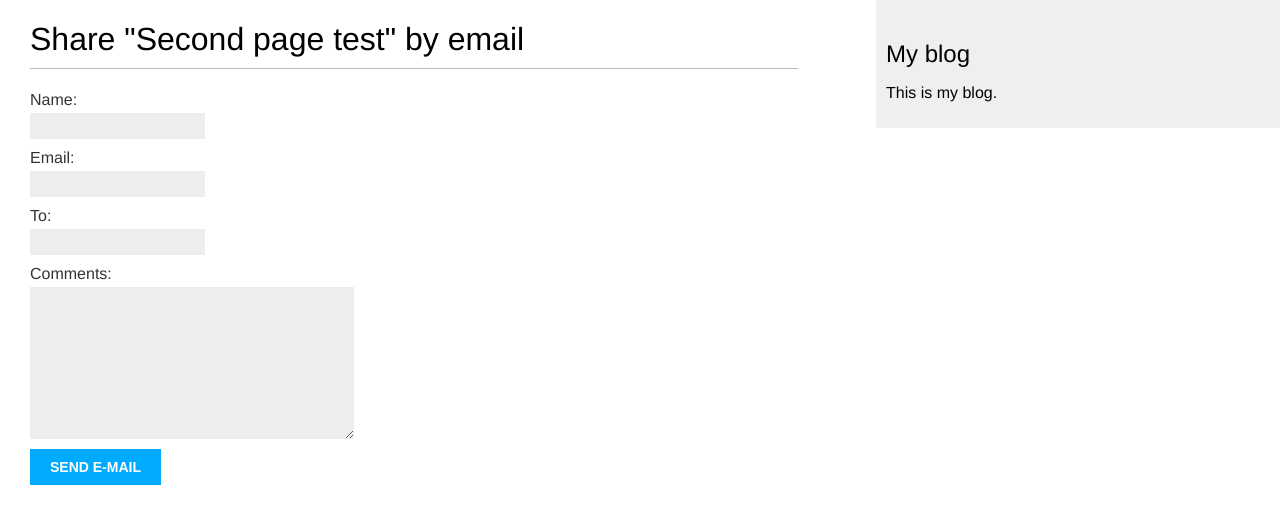
After one commit to habibmichael/Simple-Blog, a Django app: page /blog/4/share/ in a window 1280 px wide. The commit adds this page. Shown: the top 524 px of the page. Run offline with Django 3.2, Linux system fonts and the light colour scheme; data comes from the database, SQL or seed files in the repository.

Commit message:
Create sharing by email functionality & template

```diff
--- /dev/null
+++ b/blog/forms.py
@@ -0,0 +1,8 @@
+from django import forms
+
+class EmailPostForm(forms.Form):
+    name = forms.CharField(max_length=25)
+    email = forms.EmailField()
+    to = forms.EmailField()
+    comments = forms.CharField(required=False,
+                               widget=forms.Textarea)
--- a/blog/templates/blog/post/detail.html
+++ b/blog/templates/blog/post/detail.html
@@ -6,4 +6,7 @@
     <h1>{{ post.title }}</h1>
     <p class="date">Published {{ post.publish }} by {{ post.author }}</p>
     {{ post.body|linebreaks }}
+    <p>
+    <a href = "{% url "blog:post_share" post.id %}"> Share this post</a>
+    </p>
 {% endblock %}
--- /dev/null
+++ b/blog/templates/blog/post/share.html
@@ -0,0 +1,19 @@
+{% extends "blog/base.html" %}
+
+{% block title %} Share a post {% endblock %}
+
+{% block content %}
+    {% if sent %}
+    <h1> Email succesfully sent</h1>
+    <p>
+        "{{ post.title }}" was successfully sent to {{ cd.to}}
+    </p>
+    {% else %}
+    <h1> Share "{{ post.title }}" by email</h1>
+    <form action = "." method="post">
+        {{ form.as_p }}
+        {% csrf_token %}
+        <input type = "submit" value = "Send e-mail">
+    </form>
+    {% endif %}
+{% endblock %}
--- a/blog/urls.py
+++ b/blog/urls.py
@@ -9,4 +9,6 @@ urlpatterns = [
     url(r'^(?P<year>\d{4})/(?P<month>\d{2})/(?P<day>\d{2})/(?P<post>[-\w]+)/$',
         views.post_detail,
         name='post_detail'),
+    url(r'^(?P<post_id>\d+)/share/$',views.post_share,
+        name='post_share')
 ]
--- a/blog/views.py
+++ b/blog/views.py
@@ -2,7 +2,8 @@ from django.shortcuts import render, get_object_or_404
 from django.core.paginator import Paginator,EmptyPage,\
     PageNotAnInteger
 from django.views.generic import ListView
-
+from .forms import EmailPostForm
+from django.core.mail import send_mail
 from .models import Post
 
 # Create your views here.
@@ -40,3 +41,30 @@ def post_detail(request,year,month,day,post):
     return render(request,
                   'blog/post/detail.html',
                   {'post':post})
+
+#View for form
+def post_share(request,post_id):
+    #retrieve post by id
+    post = get_object_or_404(Post,id=post_id,status='published')
+    sent = False
+
+    if request.method == 'Post':
+        #Form was submitted
+        form = EmailPostForm(request.POST)
+        if form.is_valid():
+            #Form fields passed validation
+            cd = form.cleaned_data
+            post_url = request.build_absolute_uri(
+                post.get_absolute_url())
+            subject = '{}({}) recommends you reading "{}" '.format(
+                cd['name'],cd['email'],post.title)
+            message = 'Read "{}" at {}\n\n{}\'s comments: {}'.format(
+                post.title,post_url,cd['name'],cd['comments'])
+            send_mail(subject,message,'admin@myblog.com',
+                      [cd['to']])
+            sent = True
+        # ... send email
+    else:
+        form = EmailPostForm()
+        return render(request,'blog/post/share.html',{'post':post,
+            'form':form,'sent':sent})
```
